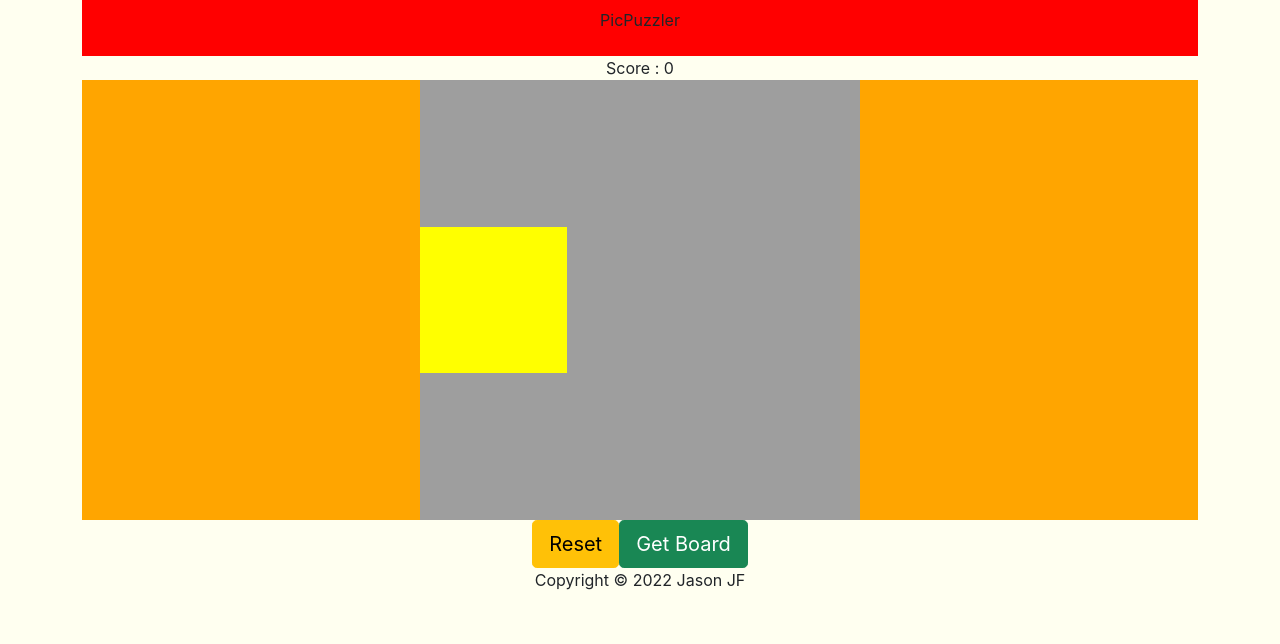
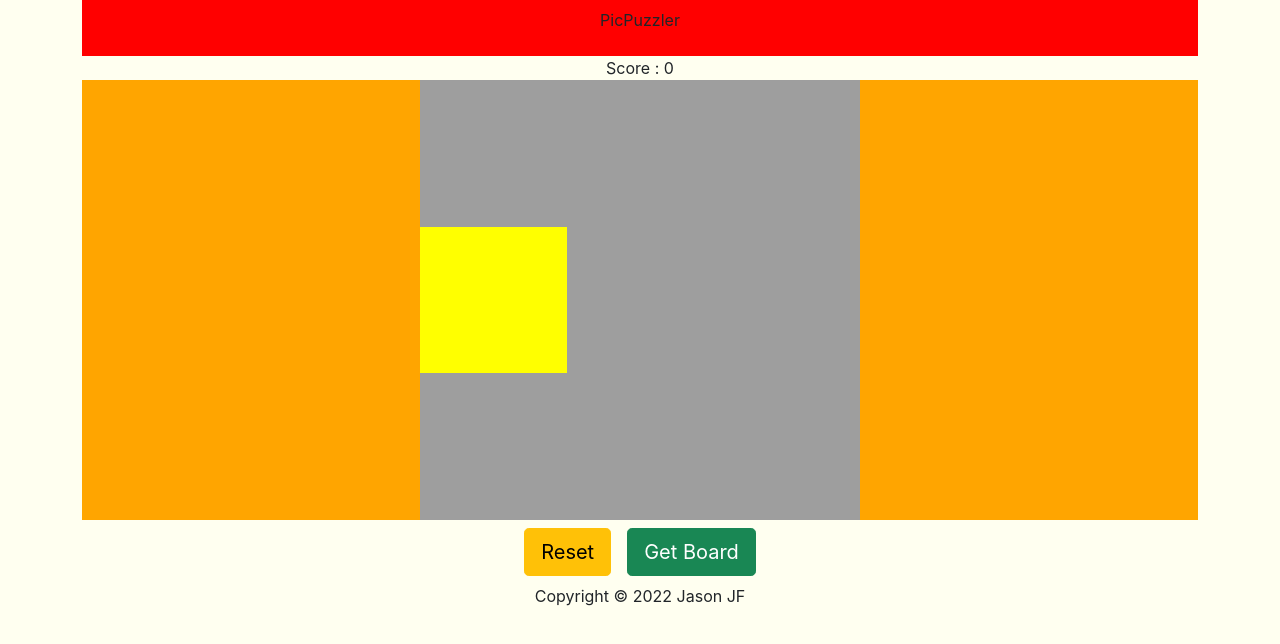
Before and after one commit to JasonJF/PicPuzzler, a React (Vite) app: page / in a window 1280 px wide. Shown: the top 644 px of the page. Built offline with nearby package versions, Linux system fonts and the light colour scheme.

Commit message:
feat: Added Get Board and Reset buttons for debugging.

```diff
--- a/src/App.jsx
+++ b/src/App.jsx
@@ -43,12 +43,15 @@ function App() {
               })}
             </div>
           </div>
-          <div className="gameButtons">
-            <button className="btn btn-lg btn-warning" onClick={resetBoard}>
+          <div className="gameButtons m-2">
+            <button
+              className="btn btn-lg btn-warning mx-2"
+              onClick={resetBoard}
+            >
               Reset
             </button>
             <button
-              className="btn btn-lg btn-success"
+              className="btn btn-lg btn-success mx-2"
               onClick={getCurrentBoardState}
             >
               Get Board
--- a/src/scripts/gameLogic.js
+++ b/src/scripts/gameLogic.js
@@ -166,6 +166,9 @@ function moveTile_2(tile, emptyTile) {
   gameBoardCurrent[tile2Index] = parseInt(tileToMove);
 
   redrawBoard(gameBoardCurrent);
+
+  //check if completed
+  checkIfComplete();
   // getCurrentBoardState();
 }
 
@@ -190,4 +193,10 @@ function resetBoard() {
   redrawBoard(gameBoardInitial);
 }
 
+function checkIfComplete() {
+  if (gameBoardCurrent == defaultPositions) {
+    console.log("You Won!");
+  }
+}
+
 export { handleTileClick, initializeBoard, getCurrentBoardState, resetBoard };
```
